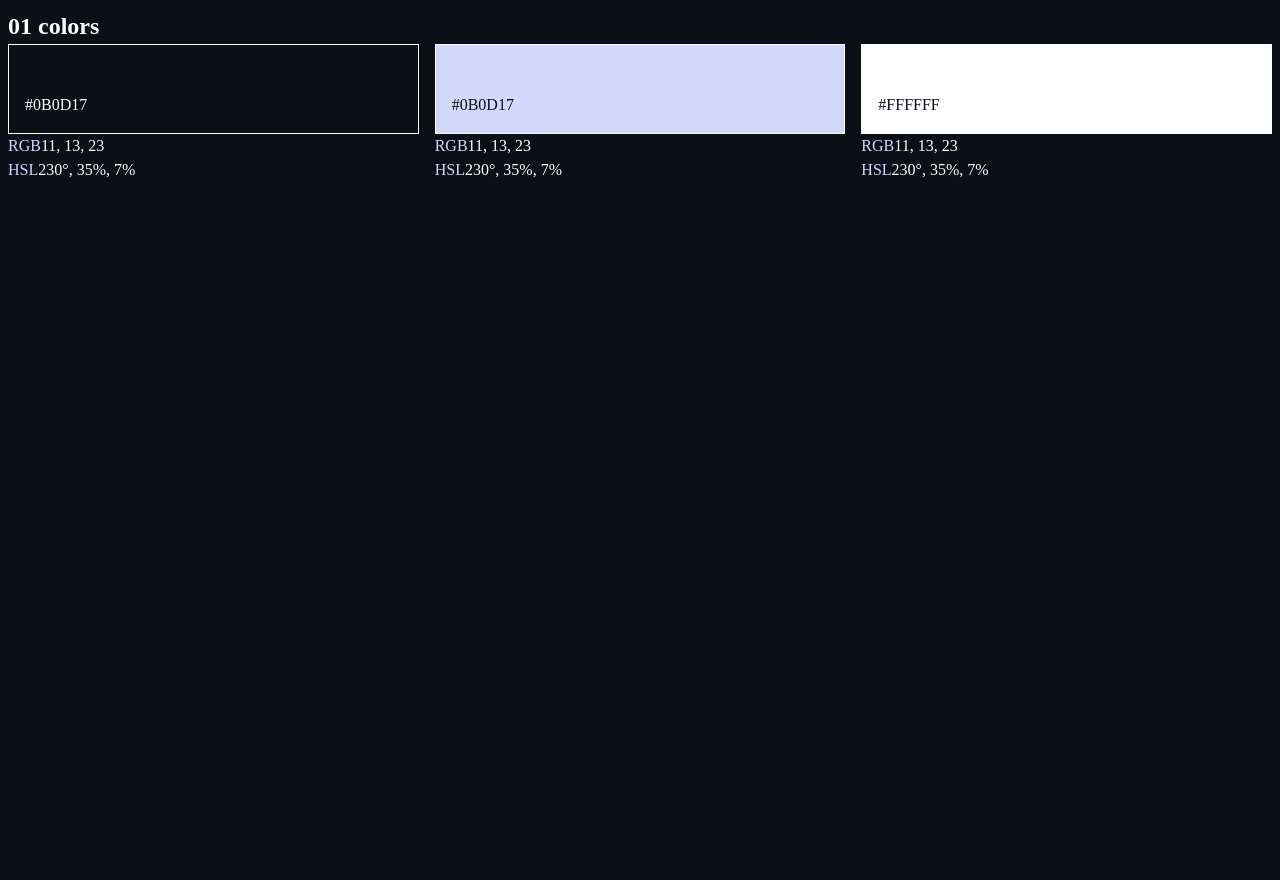
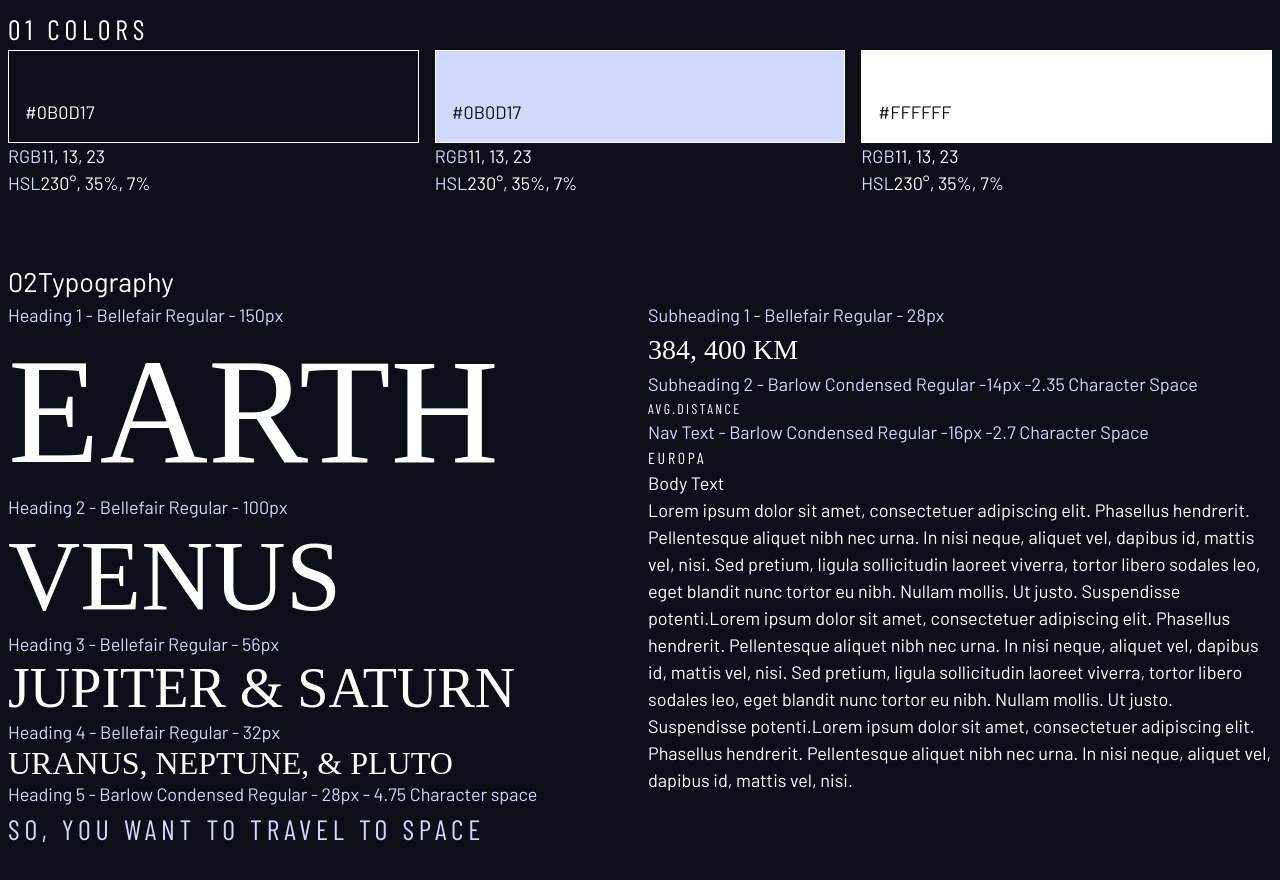
Before and after one commit to Fatima-hub333/Space_Tourism_Website, a plain HTML site: page design-system.html in a window 1280 px wide. Before the commit the page ends 816 px from the top, so only its background shows below. Drawn offline with nearby package versions, Linux system fonts and the light colour scheme; a web font is replaced by a local one.

Commit message:
fix semantics tags errors

```diff
--- a/design-system.html
+++ b/design-system.html
@@ -15,8 +15,9 @@
 </head>
 <body class="bg-dark text-white">
   <div class="conatiner ">
+<!-- Colors Section -->
     <section id="colors">
-      <h2><span>01</span> colors</h2>
+      <h2 class="numbered-title"><span>01</span> colors</h2>
 
     <div class="flex">
       <div style="flex-grow: 1;">
@@ -38,6 +39,62 @@
       </div>
     </div>
     </section>
+<!-- Colors Section closed -->
+
+<!-- Typography Section starts -->
+    <section id="typography" style="margin: 4rem 0">
+      <h2><span>02</span>Typography</h2>
+      <div class="flex">
+        <div style="flex-basis: 100%;">
+          <div>
+            <p class="text-accent">Heading 1 - Bellefair Regular - 150px</p>
+            <p class="uppercase ff-serif fs-900">Earth</p>
+          </div>
+
+          <div>
+            <p class="text-accent">Heading 2 - Bellefair Regular - 100px</p>
+            <p class="uppercase ff-serif fs-800">Venus</p>
+          </div>
+
+          <div>
+            <p class="text-accent">Heading 3 - Bellefair Regular - 56px</p>
+            <p class="uppercase ff-serif fs-700">Jupiter & saturn</p>
+          </div>
+
+          <div>
+            <p class="text-accent">Heading 4 - Bellefair Regular - 32px</p>
+            <p class="uppercase ff-serif fs-600">Uranus, Neptune, & Pluto</p>
+          </div>
+
+          <div>
+            <p class="text-accent">Heading 5 - Barlow Condensed Regular - 28px - 4.75 Character space</p>
+            <p class="text-accent uppercase ff-sans-cond fs-500 letter-spacing-1">So, you want to travel to space</p>
+          </div>
+        </div>
+
+        <div style="flex-basis: 100%;">
+          <div>
+            <p class="text-accent">Subheading 1 - Bellefair Regular - 28px</p>
+            <p class="fs-500 ff-serif uppercase">384, 400 km</p>
+          </div>
+
+          <div>
+            <p class="text-accent">Subheading 2 - Barlow Condensed Regular -14px -2.35 Character Space</p>
+            <p class="fs-200 ff-sans-cond uppercase letter-spacing-3">Avg.Distance</p>
+          </div>
+
+          <div>
+            <p class="text-accent">Nav Text - Barlow Condensed Regular -16px -2.7 Character Space</p>
+            <p class="fs-300 ff-sans-cond uppercase letter-spacing-2">Europa</p>
+          </div>
+
+           <div>
+            <p>Body Text</p>
+            <p>Lorem ipsum dolor sit amet, consectetuer adipiscing elit. Phasellus hendrerit. Pellentesque aliquet nibh nec urna. In nisi neque, aliquet vel, dapibus id, mattis vel, nisi. Sed pretium, ligula sollicitudin laoreet viverra, tortor libero sodales leo, eget blandit nunc tortor eu nibh. Nullam mollis. Ut justo. Suspendisse potenti.Lorem ipsum dolor sit amet, consectetuer adipiscing elit. Phasellus hendrerit. Pellentesque aliquet nibh nec urna. In nisi neque, aliquet vel, dapibus id, mattis vel, nisi. Sed pretium, ligula sollicitudin laoreet viverra, tortor libero sodales leo, eget blandit nunc tortor eu nibh. Nullam mollis. Ut justo. Suspendisse potenti.Lorem ipsum dolor sit amet, consectetuer adipiscing elit. Phasellus hendrerit. Pellentesque aliquet nibh nec urna. In nisi neque, aliquet vel, dapibus id, mattis vel, nisi.</p>
+          </div>
+        </div>
+      </div>
+    </section>
   </div>
 </body>
 </html>
--- a/index.css
+++ b/index.css
@@ -2,20 +2,32 @@
 /* Custom properties */
 /* --------------------- */
 :root {
+  /* colors */
   --clr-dark: 230 35% 7%;
   --clr-light: 231 77% 90%;
   --clr-white: 0 0% 100%;
+
+  /* Fonts Sizes */
+  --fs-900: 9.375rem;
+  --fs-800: 6.25rem;
+  --fs-700: 3.5rem;
+  --fs-600: 2rem;
+  --fs-500: 1.75rem;
+  --fs-400: 1.125rem;
+  --fs-300: 1rem;
+  --fs-200: 0.875rem;
+
+  /* Font Families */
+  --ff-serif: "Bellefair", serif;
+  --ff-sans-cond: "Barlow Condensed", sans-serif;
+  --ff-sans-normal: "Barlow", sans-serif;
 }
-
-
-
 
 /* ------------------ */
 /* Reset */
 /* ------------------ */
 
 /* Box Sizing */
-
 *,
 *::before,
 *::after {
@@ -38,6 +50,16 @@ dd {
   margin: 0;
 }
 
+h1,
+h2,
+h3,
+h4,
+h5,
+h6,
+p {
+  font-weight: 500;
+}
+
 /* Scrolling */
 html:focus-within {
   scroll-behavior: smooth;
@@ -45,6 +67,10 @@ html:focus-within {
 
 /* Reset Body */
 body {
+  font-family: var(--ff-sans-normal);
+  font-size: var(--fs-400);
+  background-color: hsl(var(--clr-dark));
+  color: hsl(var(--clr-white));
   min-height: 100vh;
   line-height: 1.5;
 }
@@ -130,3 +156,41 @@ textarea {
   padding: 3rem 1rem 1rem;
   border: 1px solid white;
 }
+
+/* Typography */
+.ff-serif {font-family: var(--ff-serif)}
+.ff-sans-cond {font-family: var(--ff-sans-cond)}
+.ff-sans-normal {font-family: var(--ff-sans-normal)}
+
+.letter-spacing-1 { letter-spacing: 4.75px;}
+.letter-spacing-2 { letter-spacing: 2.7px;}
+.letter-spacing-3 { letter-spacing: 2.35px;}
+
+.uppercase { text-transform: uppercase;}
+
+.fs-900 {font-size: var(--fs-900)}
+.fs-800 {font-size: var(--fs-800)}
+.fs-700 {font-size: var(--fs-700)}
+.fs-600 {font-size: var(--fs-600)}
+.fs-500 {font-size: var(--fs-500)}
+.fs-400 {font-size: var(--fs-400)}
+.fs-300 {font-size: var(--fs-300)}
+.fs-200 {font-size: var(--fs-200)}
+
+.fs-900,
+.fs-800,
+.fs-700,
+.fs-600 {
+  line-height: 1.1;
+}
+
+.numbered-title {
+  font-family: var(--ff-sans-cond);
+  font-size: var(--fs-500);
+  text-transform: uppercase;
+  letter-spacing: 4.72px;
+}
+
+.numbered-title > span {
+
+}
```
